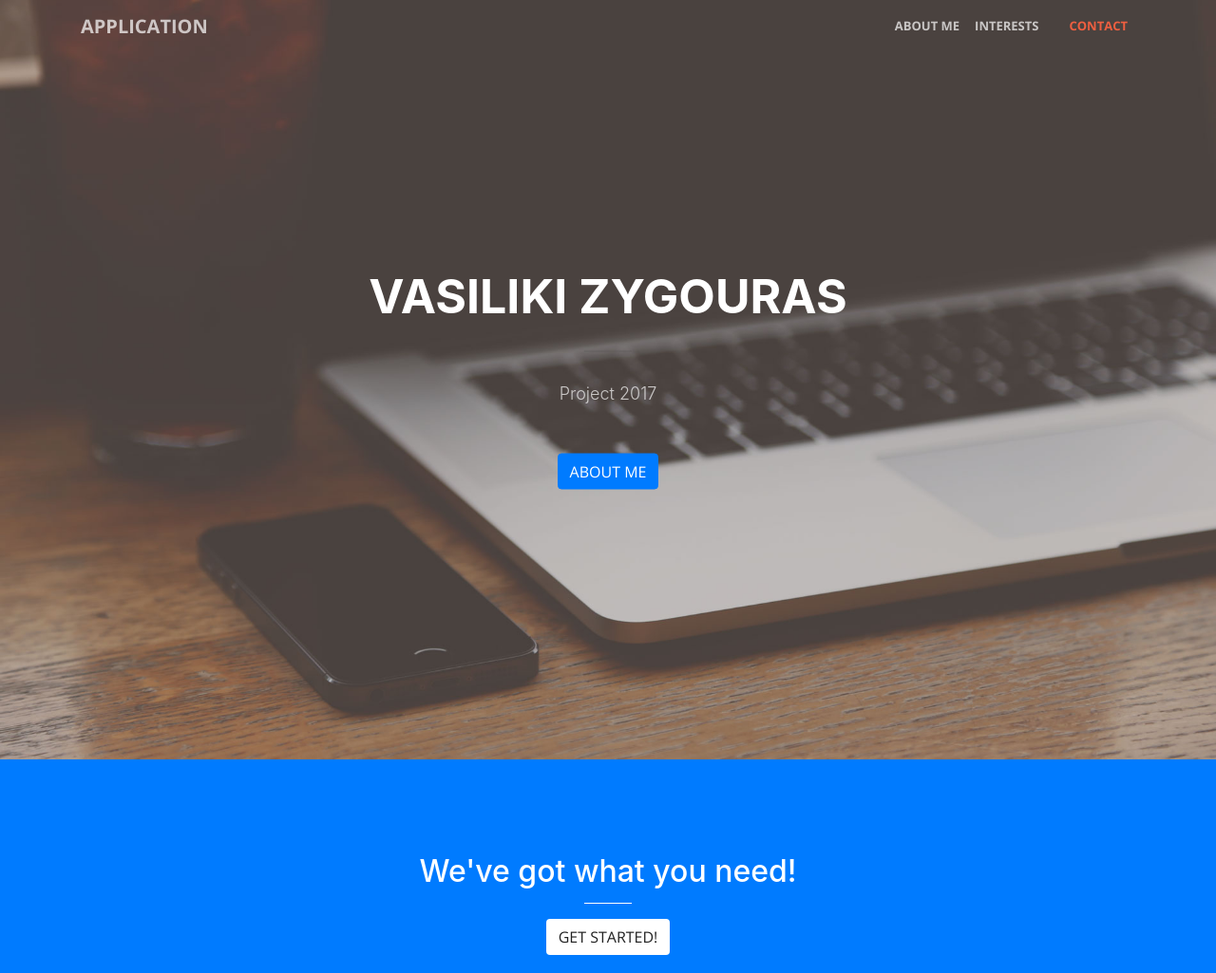
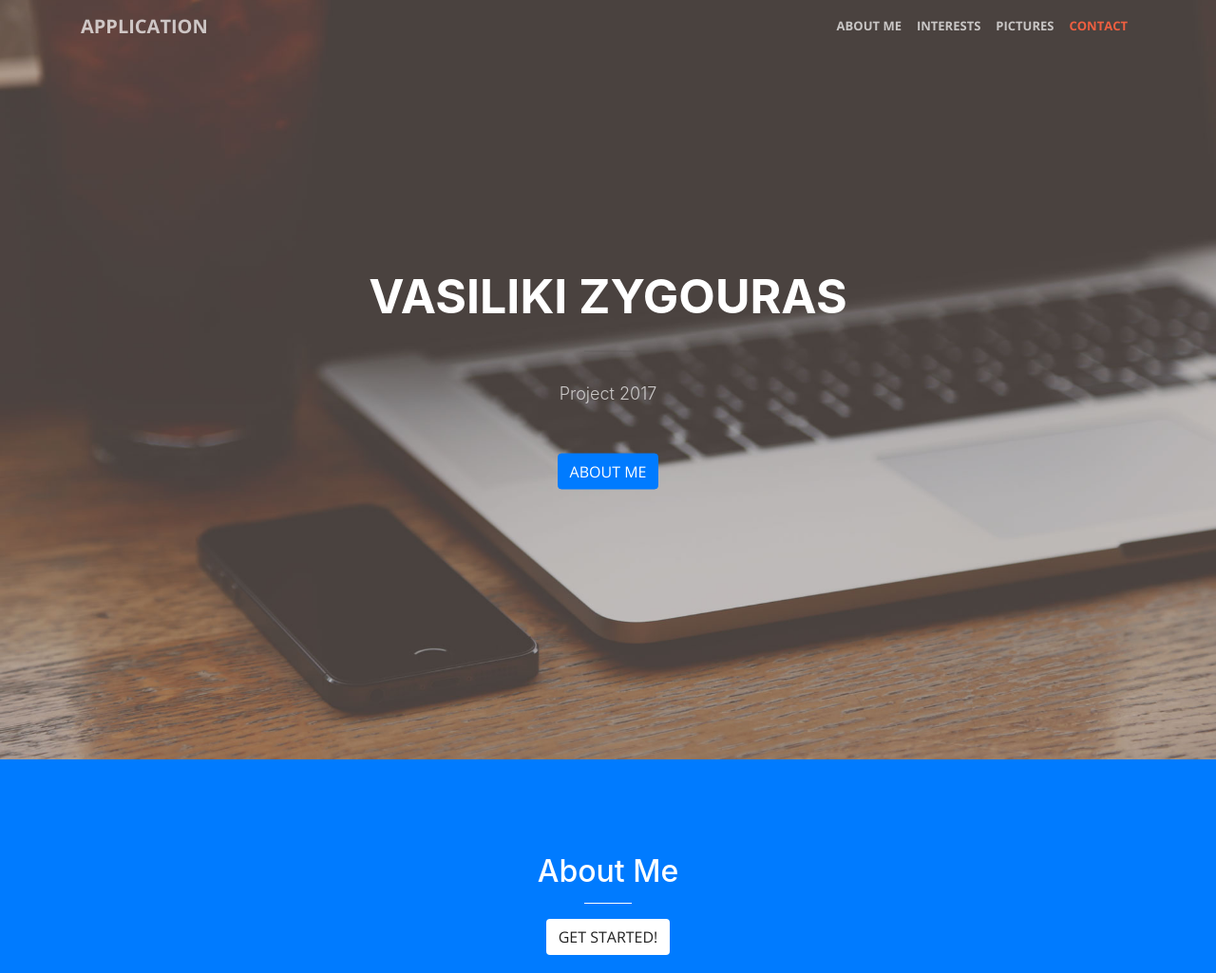
Before and after one commit to vzygouras/private, a website with bundled scripts: page index.html in a window 1280 px wide. Shown: the top 1025 px of the page at 95% size. Built offline with nearby package versions, Linux system fonts and the light colour scheme.

Commit message:
Update index.html

```diff
--- a/index.html
+++ b/index.html
@@ -8,7 +8,7 @@
     <meta name="description" content="">
     <meta name="author" content="">
 
-    <title>Creative - Start Bootstrap Theme</title>
+    <title> Viki Zygouras </title>
 
     <!-- Bootstrap core CSS -->
     <link href="vendor/bootstrap/css/bootstrap.min.css" rel="stylesheet">
@@ -44,7 +44,7 @@
               <a class="nav-link js-scroll-trigger" href="#services">Interests</a>
             </li>
             <li class="nav-item">
-              <a class="nav-link js-scroll-trigger" href="#portfolio"></a>
+              <a class="nav-link js-scroll-trigger" href="#portfolio">Pictures</a>
             </li>
             <li class="nav-item">
               <a class="nav-link js-scroll-trigger" href="#contact">Contact</a>
@@ -69,7 +69,7 @@
       <div class="container">
         <div class="row">
           <div class="col-lg-8 mx-auto text-center">
-            <h2 class="section-heading text-white">We've got what you need!</h2>
+            <h2 class="section-heading text-white"> About Me </h2>
             <hr class="light">
             <p class="text-faded" Hello World </p>
             <a class="btn btn-default btn-xl js-scroll-trigger" href="#services">Get Started!</a>
```
